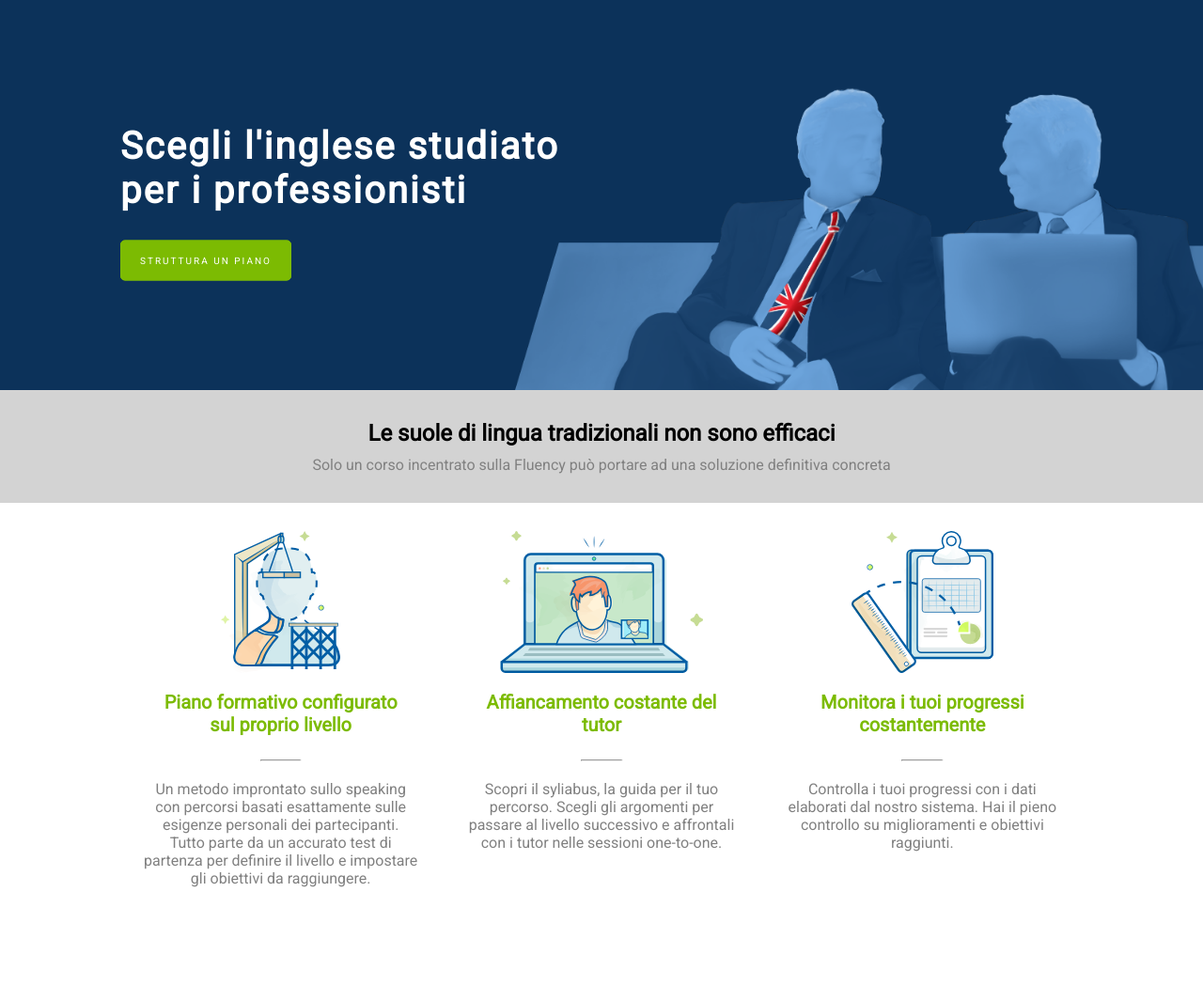
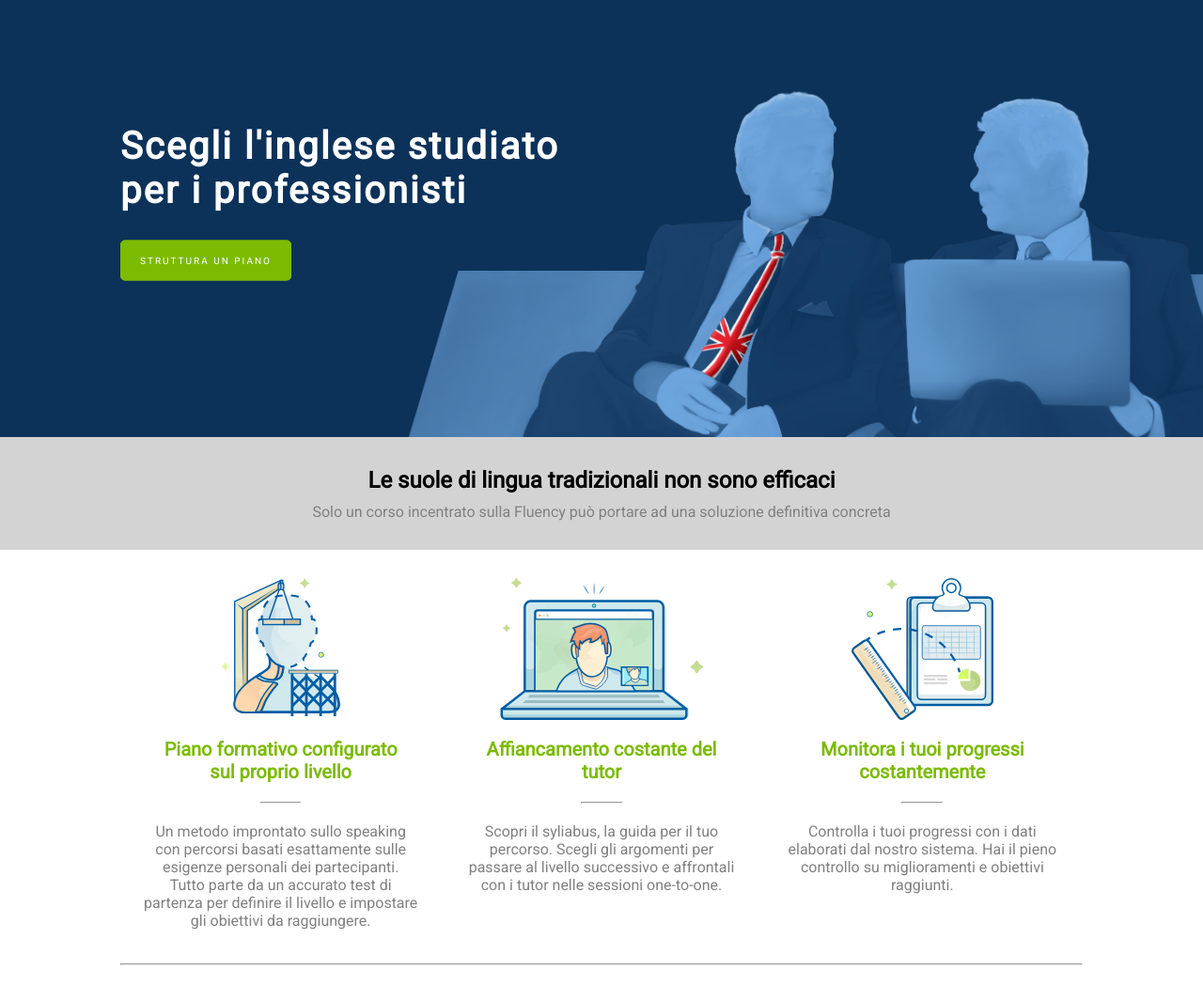
Before and after one commit to DiegoCopat/htmlcss-fluentify, a plain HTML site: page index.html in a window 1280 px wide. Shown: the part 85-1150 px from the top of the page at 94% size. Drawn offline with Linux system fonts and the light colour scheme.

Commit message:
sistemazione codice main top

```diff
--- a/css/style.css
+++ b/css/style.css
@@ -49,19 +49,19 @@ body {
 /* css header  */
 header {
     width: 100%;
-    height: 500px;
+    height: 550px;
     background-color: #0C325A;
     background-image: url(../img/background-header.png);
-    background-size: 62%;
+    background-size: 72%;
     background-repeat: no-repeat;
     background-position: bottom;
-    background-position-x: 112%;
-    background-position-y: 106%;
+    background-position-x: 120%;
+    background-position-y: 110%;
 }
 
 .container {
     width: 80%;
-    height; 100%;
+    height: 100%;
     margin: 0 auto;
 }
 .header-top {
@@ -84,7 +84,7 @@ header nav {
     vertical-align: middle;
 }
 .list-inline {
-    display inline-block;
+    display: inline-block;
     width: 100%;
     list-style: none;
 }
@@ -166,15 +166,16 @@ a {
     margin-top: 10px;
     display: inline-block;
     width: calc(100% / 3);
-    height: 500px;
+    height: 430px;
     /* background-color: red; */
     padding: 0 25px;
     /* border: 1px solid black; */
 }
 .main-content {
-    height: 53%;
+    height: 260px;
 }
 .main-content-top p{
+    height: 47%;
     margin-top: 20px;
 }
 
--- a/index.html
+++ b/index.html
@@ -140,7 +140,7 @@
                         </p>
                     </div>
                     <!-- /contenuto in alto a dx -->
-
+                    <hr class="text-grey center">
                 </div>
                 <div class="main-content-bottom">
 
```
